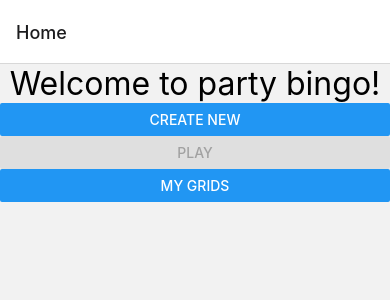
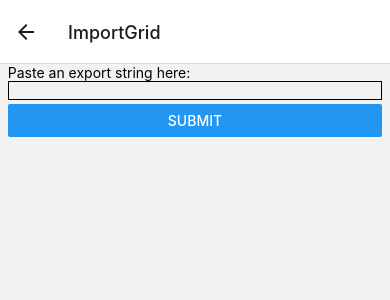
Before and after one commit to Nohvo/PartyBingo, a React Native app: screen /ImportGrid in a window 390 px wide. Shown: the top 300 px of the page. Built offline with nearby package versions, Linux system fonts and the light colour scheme.

Commit message:
Possibility to import bingo grid

```diff
--- a/package.json
+++ b/package.json
@@ -11,11 +11,13 @@
   },
   "dependencies": {
     "@react-native-async-storage/async-storage": "^1.17.3",
+    "@react-native-community/clipboard": "^1.5.1",
     "@react-native-community/masked-view": "^0.1.11",
     "@react-native-picker/picker": "^2.4.1",
     "@react-navigation/native": "^6.0.10",
     "@react-navigation/stack": "^6.2.1",
     "@reduxjs/toolkit": "^1.8.1",
+    "crypto-js": "^4.1.1",
     "formik": "^2.2.9",
     "lodash": "^4.17.21",
     "react": "17.0.2",
--- a/src/Root.tsx
+++ b/src/Root.tsx
@@ -12,6 +12,7 @@ import Home from './screens/Home'
 import BingoGrid from './screens/BingoGrid'
 import { retrieveData } from './store/store'
 import MyGrids from './screens/MyGrids'
+import ImportGrid from './screens/ImportGrid'
 
 const Stack = createStackNavigator();
 const Root = () => {
@@ -29,6 +30,7 @@ const Root = () => {
                 <Stack.Screen name="BingoGrid" component={BingoGrid} />
                 <Stack.Screen name="CreateForm" component={CreateForm} />
                 <Stack.Screen name = "MyGrids" component={MyGrids} />
+                <Stack.Screen name = "ImportGrid" component={ImportGrid} />
             </Stack.Navigator>
         </NavigationContainer>
 
--- a/src/screens/CreateForm.tsx
+++ b/src/screens/CreateForm.tsx
@@ -74,7 +74,7 @@ const CreateForm = (props: Props & StackScreenProps<any>) => {
                     <Text style={{ textAlignVertical: "center" }}>4x4</Text>
                 </View>
             </View>
-            <View style={{flexDirection:"row", marginLeft:"2%", textAlignVertical:"center" }}>
+            <View style={{flexDirection:"row", marginLeft:"2%" }}>
                 <Text style={{textAlignVertical:"center"}}>Grid name</Text>
                 <TextInput style={{ borderWidth: 1, marginHorizontal: "5%", borderRadius: 5, marginBottom: "2%", width:"75%" }} value={name} onChangeText={(value) => setName(value)}></TextInput>
             </View>
@@ -90,7 +90,7 @@ const CreateForm = (props: Props & StackScreenProps<any>) => {
                     return (
                         <>
                             {renderInputs(handleChange)}
-                            <Button title={"Submit"} onPress={handleSubmit}></Button>
+                            <Button title={"Submit"} onPress={() => handleSubmit()}></Button>
                         </>
                     )
                 }}
--- a/src/screens/Home.tsx
+++ b/src/screens/Home.tsx
@@ -16,6 +16,7 @@ const Home = (props: Props & StackScreenProps<any>) => {
             <Button title={"Create new"} onPress={() => props.navigation.navigate("CreateForm")}></Button>
             <Button title={"Play"} disabled={grids.length <= 0} onPress={() => props.navigation.navigate("BingoGrid", {grids: grids})}></Button>
             <Button title={"My grids"} onPress={() => {props.navigation.navigate("MyGrids", {grids: grids})}}></Button>
+            <Button title={"Import grid"} onPress={() => {props.navigation.navigate("ImportGrid")}}></Button>
         </View>
     )
 }
--- /dev/null
+++ b/src/screens/ImportGrid.tsx
@@ -0,0 +1,41 @@
+import React, { useState } from 'react'
+import { View, Text, TextInput, Button } from 'react-native';
+import { useDispatch } from 'react-redux';
+import { add_grid } from '../features/grid';
+import { getLatestId } from '../store/store';
+
+const ImportGrid = () => {
+    const [importString, setImportString] = useState<string>()
+    const verySecretKey = "Party On"
+    var CryptoJS = require("crypto-js");
+    var dispatch = useDispatch();
+
+    const handleImport = async () => {
+        try {
+
+            var newGrid = JSON.parse(decryptString(importString))
+            let latestId = 0;
+            await getLatestId().then((result) => latestId = result)
+            if (!latestId) latestId = 0
+            newGrid.id = latestId;
+            dispatch(add_grid(newGrid))
+        }
+        catch (error) {
+
+        }
+    }
+    const decryptString = (text: string) => {
+        var bytes = CryptoJS.AES.decrypt(text, verySecretKey);
+        var plaintext = bytes.toString(CryptoJS.enc.Utf8);
+        return plaintext
+    }
+    return (
+        <View style={{ marginHorizontal: "2%" }}>
+            <Text>Paste an export string here:</Text>
+            <TextInput style={{ borderWidth: 1, marginBottom: "1%" }} onChangeText={(text) => setImportString(text)} value={importString}></TextInput>
+            <Button title={"Submit"} onPress={() => handleImport()}></Button>
+        </View>
+    )
+}
+
+export default ImportGrid;
--- a/src/screens/MyGrids.tsx
+++ b/src/screens/MyGrids.tsx
@@ -4,9 +4,12 @@ import { GridContainer, setReduxGrid } from '../features/grid'
 import { StackScreenProps } from '@react-navigation/stack'
 import { DataTable } from 'react-native-paper'
 import { useDispatch } from 'react-redux'
+import Clipboard from '@react-native-community/clipboard'
 
 const MyGrids = (props: StackScreenProps<any>) => {
-    console.log("MYGRIDS", props.route.params)
+    const verySecretKey = "Party On"
+    var CryptoJS = require("crypto-js");
+    const [copied, setCopied] = useState<boolean>(false);
     const [grids, setGrids] = useState<GridContainer[]>(props.route.params.grids)
     const dispatch = useDispatch();
 
@@ -19,7 +22,19 @@ const MyGrids = (props: StackScreenProps<any>) => {
         dispatch(setReduxGrid(temp))
     }
 
+    const encryptString = (text:string) => {
+        var ciphertext = CryptoJS.AES.encrypt(text, verySecretKey);
+        return ciphertext.toString()
+    }
+
+
+    const encryptToClipboard = (text:string) => {
+        Clipboard.setString(encryptString(text))
+        setCopied(true)
+    }
+
     return (
+        <>
         <DataTable>
             <DataTable.Header>
                 <DataTable.Title>
@@ -33,15 +48,21 @@ const MyGrids = (props: StackScreenProps<any>) => {
             {grids.map((grid, index) => (
                 //@ts-ignore
                 <DataTable.Row key={index}>
-                    <DataTable.Cell>
+                    <DataTable.Cell style={{flex:2}}>
                         <Text>{grid.name}</Text>
                     </DataTable.Cell>
                     <DataTable.Cell>
                         <Button title={"Remove"} onPress={() => { console.log(handleRemove(grid.id)) } }></Button>
                     </DataTable.Cell>
+                    <DataTable.Cell>
+                        <Button title={"Export"} onPress={() => { encryptToClipboard(JSON.stringify(grid)) } }></Button>
+                    </DataTable.Cell>
                 </DataTable.Row>
             ))}
         </DataTable>
+        {copied ? <Text style={{textAlign:"center"}}>Copied to clipboard! Paste it to your friends in chat!</Text> : <></>}
+        </>
+
     )
 }
 
```
